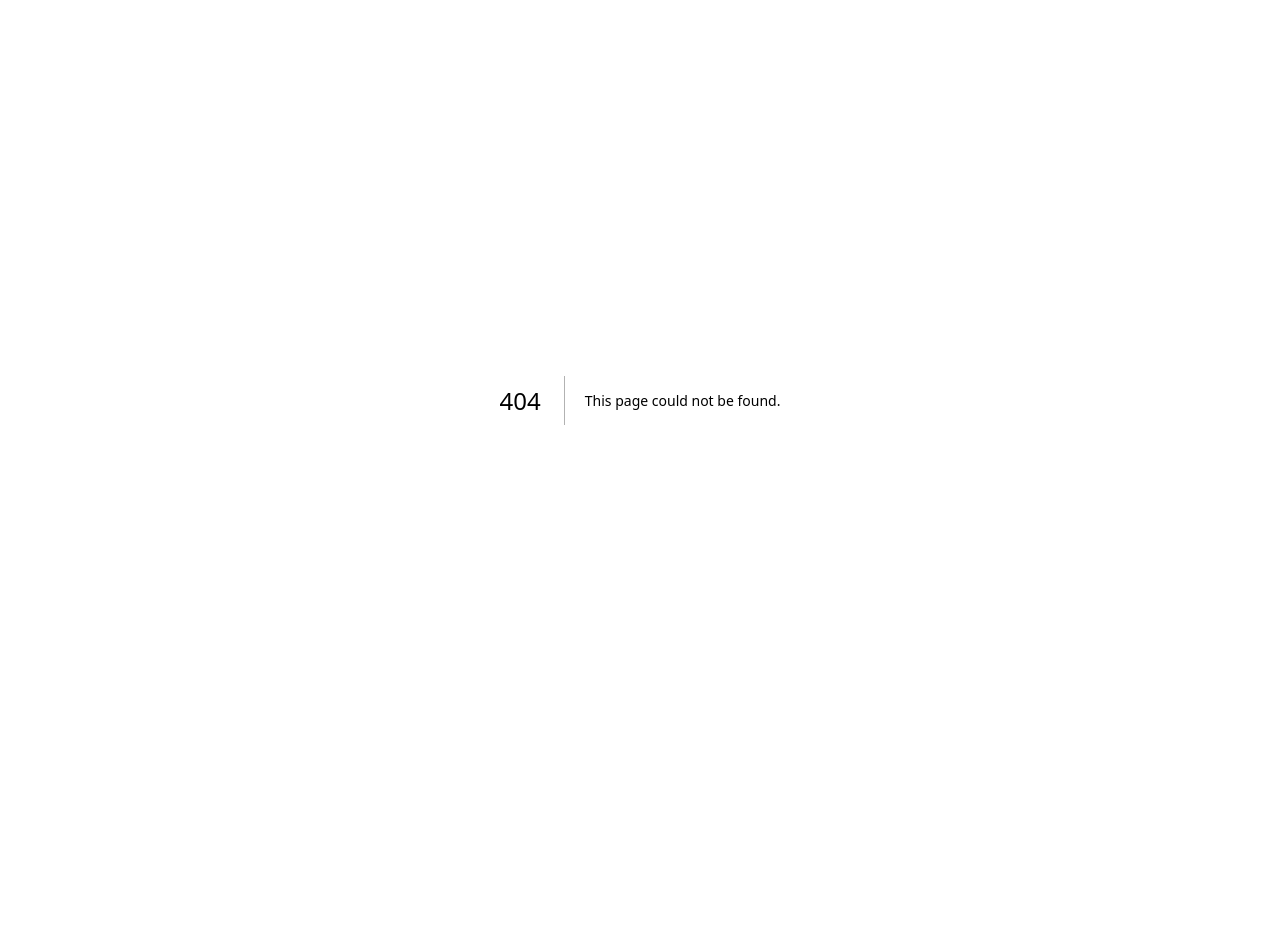
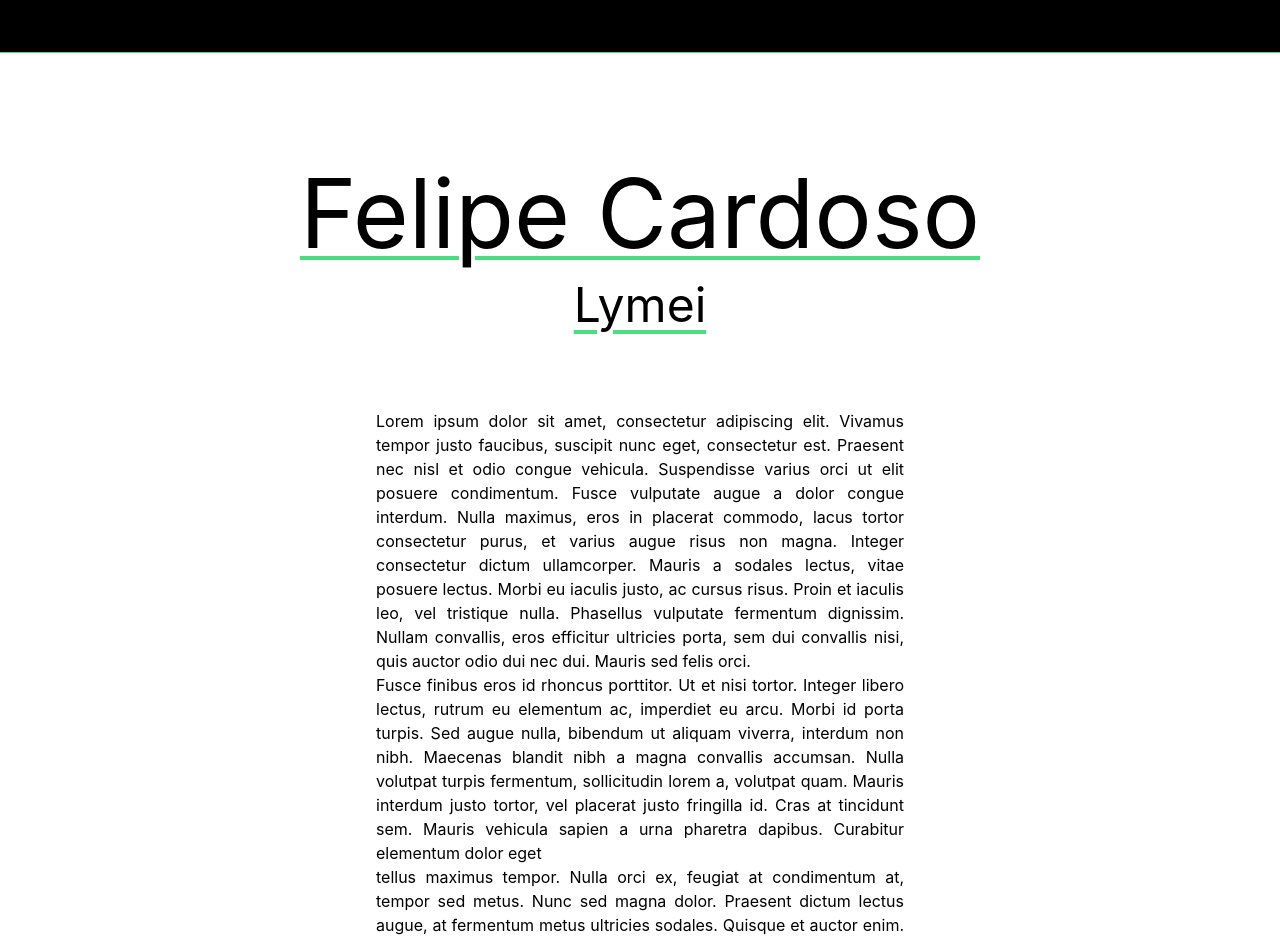
Before and after one commit to imLymei/portfolio, a Next.js app: page /portfolio in a window 1280 px wide. Before the commit this address had no page. Shown: the top 940 px of the page. Before the commit the page ends 800 px from the top, so only its background shows below. Built offline with nearby package versions, Linux system fonts and the light colour scheme.

Commit message:
tailwind+portfolio

```diff
--- /dev/null
+++ b/app/Header.jsx
@@ -0,0 +1,17 @@
+import React from 'react'
+import Link from 'next/link'
+
+function Header() {
+  return (
+    <header className='p-0.5 flex flex-row bg-black text-center'>
+        <div className='w-32 p-3'>
+            <Link href="/" className='hover:text-green-400 cursor-pointer'>HOME</Link>
+        </div>
+        <div className='w-32 p-3'>
+            <Link href="./portfolio" className='hover:text-green-400 cursor-pointer'>PORTFOLIO</Link>
+        </div>
+    </header>
+  )
+}
+
+export default Header
--- a/app/globals.css
+++ b/app/globals.css
@@ -1,3 +1,12 @@
+@tailwind base;
+@tailwind components;
+@tailwind utilities;
+
+@font-face {
+  font-family: 'RALEWAY';
+  src: url('https://fonts.googleapis.com/css2?family=Raleway:wght@300;400;700&display=swap');
+}
+
 html,
 body {
   padding: 0;
--- a/app/layout.jsx
+++ b/app/layout.jsx
@@ -1,4 +1,5 @@
 import './globals.css'
+import Header from './Header'
 
 export default function RootLayout({ children }) {
   return (
@@ -8,7 +9,11 @@ export default function RootLayout({ children }) {
         head.jsx. Find out more at https://beta.nextjs.org/docs/api-reference/file-conventions/head
       */}
       <head />
-      <body>{children}</body>
+      <body>
+        <Header />
+        <div className='h-px bg-green-400 w-full'></div>
+        {children}
+      </body>
     </html>
   )
 }
--- a/app/page.jsx
+++ b/app/page.jsx
@@ -37,6 +37,15 @@ export default function Home() {
             <h2>Deploy &rarr;</h2>
             <p>Deploy your Next.js site to a public URL with Vercel.</p>
           </a>
+
+          <a
+            href="./portfolio"
+            rel="noopener noreferrer"
+            className={styles.card}
+          >
+            <h2>Portfolio &rarr;</h2>
+            <p>Page for my portfolio so i can wrote my code in another place. You're welcome :)</p>
+          </a>
         </div>
       </main>
 
--- /dev/null
+++ b/app/portfolio/page.jsx
@@ -0,0 +1,24 @@
+import React from 'react'
+
+function portfolio() {
+  return (
+    <>
+    <div>
+        <div className='p-28 grid text-center cursor-default'>
+            <p className='text-8xl underline underline-offset-8 decoration-green-400 decoration-4'>Felipe Cardoso</p>
+            <p className='text-5xl mt-5 underline underline-offset-8 decoration-green-400 decoration-4'>Lymei</p>
+            <div className='mt-20 mx-auto w-2/4 text-justify'>
+                <p>Lorem ipsum dolor sit amet, consectetur adipiscing elit. Vivamus tempor justo faucibus, suscipit nunc eget, consectetur est. Praesent nec nisl et odio congue vehicula. Suspendisse varius orci ut elit posuere condimentum. Fusce vulputate augue a dolor congue interdum. Nulla maximus, eros in placerat commodo, lacus tortor consectetur purus, et varius augue risus non magna. Integer consectetur dictum ullamcorper. Mauris a sodales lectus, vitae posuere lectus. Morbi eu iaculis justo, ac cursus risus. Proin et iaculis leo, vel tristique nulla. Phasellus vulputate fermentum dignissim. Nullam convallis, eros efficitur ultricies porta, sem dui convallis nisi, quis auctor odio dui nec dui. Mauris sed felis orci.</p>
+                <p>Fusce finibus eros id rhoncus porttitor. Ut et nisi tortor. Integer libero lectus, rutrum eu elementum ac, imperdiet eu arcu. Morbi id porta turpis. Sed augue nulla, bibendum ut aliquam viverra, interdum non nibh. Maecenas blandit nibh a magna convallis accumsan. Nulla volutpat turpis fermentum, sollicitudin lorem a, volutpat quam. Mauris interdum justo tortor, vel placerat justo fringilla id. Cras at tincidunt sem. Mauris vehicula sapien a urna pharetra dapibus. Curabitur elementum dolor eget</p>
+                <p>tellus maximus tempor. Nulla orci ex, feugiat at condimentum at, tempor sed metus. Nunc sed magna dolor.
+                Praesent dictum lectus augue, at fermentum metus ultricies sodales. Quisque et auctor enim. Fusce sit amet accumsan arcu. Duis ac efficitur odio. Curabitur pellentesque dapibus fringilla. Suspendisse laoreet quam est, non euismod turpis pellentesque nec. Vivamus commodo ultricies convallis. Nullam eleifend nibh sed leo hendrerit, ut ullamcorper nulla suscipit. Donec ut sapien fringilla, porta ex sit amet, convallis nisl.</p>
+                <p>Phasellus sollicitudin et nulla bibendum finibus. Suspendisse volutpat faucibus felis, ac facilisis justo euismod non. Integer quis blandit lacus. Nulla facilisi. Nam efficitur velit velit, quis sodales orci semper eu. Fusce in convallis elit, vel accumsan massa. Etiam luctus nec mi id imperdiet.</p>
+                <p>Ut semper vitae purus a dignissim. Sed venenatis elit sit amet ex condimentum tincidunt. Duis vel eros ornare, mattis quam non, scelerisque sem. Proin lacinia ornare accumsan. Vivamus placerat mattis est et fringilla. In accumsan velit risus, sed maximus justo gravida mattis. Sed sagittis vel quam id venenatis. Pellentesque in molestie ante, nec tristique orci. Cras ut leo vulputate turpis aliquet luctus.</p>
+            </div>
+        </div>
+    </div>
+    </>
+  )
+}
+
+export default portfolio
--- a/package.json
+++ b/package.json
@@ -14,5 +14,10 @@
     "next": "13.0.4",
     "react": "18.2.0",
     "react-dom": "18.2.0"
+  },
+  "devDependencies": {
+    "autoprefixer": "^10.4.13",
+    "postcss": "^8.4.19",
+    "tailwindcss": "^3.2.4"
   }
 }
--- /dev/null
+++ b/postcss.config.js
@@ -0,0 +1,6 @@
+module.exports = {
+  plugins: {
+    tailwindcss: {},
+    autoprefixer: {},
+  },
+}
--- /dev/null
+++ b/tailwind.config.js
@@ -0,0 +1,15 @@
+/** @type {import('tailwindcss').Config} */
+module.exports = {
+  content: [
+    "./app/**/*.{js,ts,jsx,tsx}",
+    "./pages/**/*.{js,ts,jsx,tsx}",
+    "./components/**/*.{js,ts,jsx,tsx}",
+  ],
+  theme: {
+    extend: {},
+    fontFamily: {
+      'raleway': ['Raleway', 'sans-serif'],
+    },
+  },
+  plugins: [],
+}
```
Also changed, not shown: 1 other file (tests, documents, lock files or other folders).
